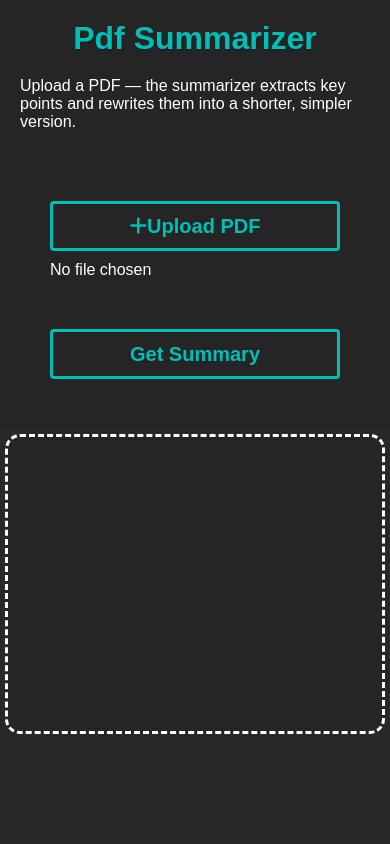
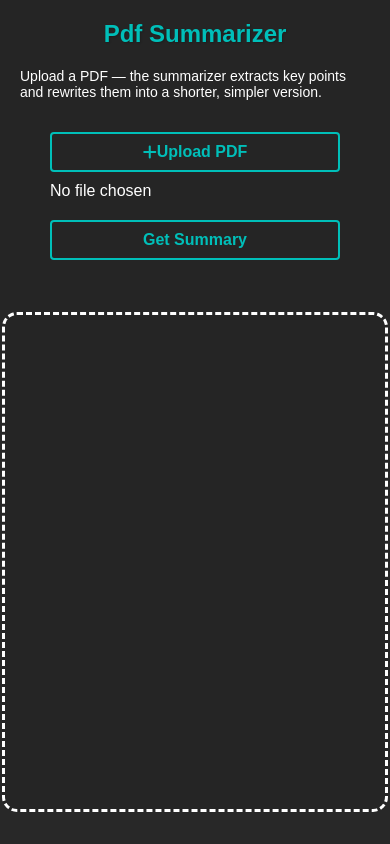
Before and after one commit to almita-desai/pdf-summarizer, a Flask app: page / in a window 390 px wide. Run offline with Flask 3, Linux system fonts and the light colour scheme.

Commit message:
Fix Layout

```diff
--- a/static/style.css
+++ b/static/style.css
@@ -99,9 +99,9 @@ button:hover{
     display: flex;
     flex-direction: column;
     width: 85%;
-    height: 500px;
+    height: 650px;
     overflow-y: auto;
-    padding: 20px;
+    padding: 16px;
     background-color: rgb(37, 37, 37);
     color: white;
     border-radius: 30px;
@@ -127,6 +127,28 @@ button:hover{
         overflow-y: scroll;
         background-color: rgb(40, 40, 40);
     }
+    h2{
+        font-size: 24px;
+
+    }
+
+    p{
+        font-size: 14px;
+        margin-bottom: 2px;
+    }
+    .upload-label {
+    height: 40px;
+    font-size: 16px;
+    border: solid rgb(0, 191, 185) 2px;
+
+    }
+    button{
+    height: 40px;
+    font-size: 16px;
+    border: solid rgb(0, 191, 185) 2px;
+    margin-top: 10px;
+
+}
     .main-container {
     flex-direction: column;
     }
@@ -138,13 +160,13 @@ button:hover{
   }
   .output-container {
     width: 100%;
-    padding: 5px;
+    padding: 2px;
   }
 
   .output {
     width: 100%;
-    height: 300px;
-    font-size: 18px;
+    height: 500px;
+    font-size: 16px;
     border-radius: 15px;
     padding: 15px;
   }
```
Also changed, not shown: static/script.js (line endings or trailing spaces).
